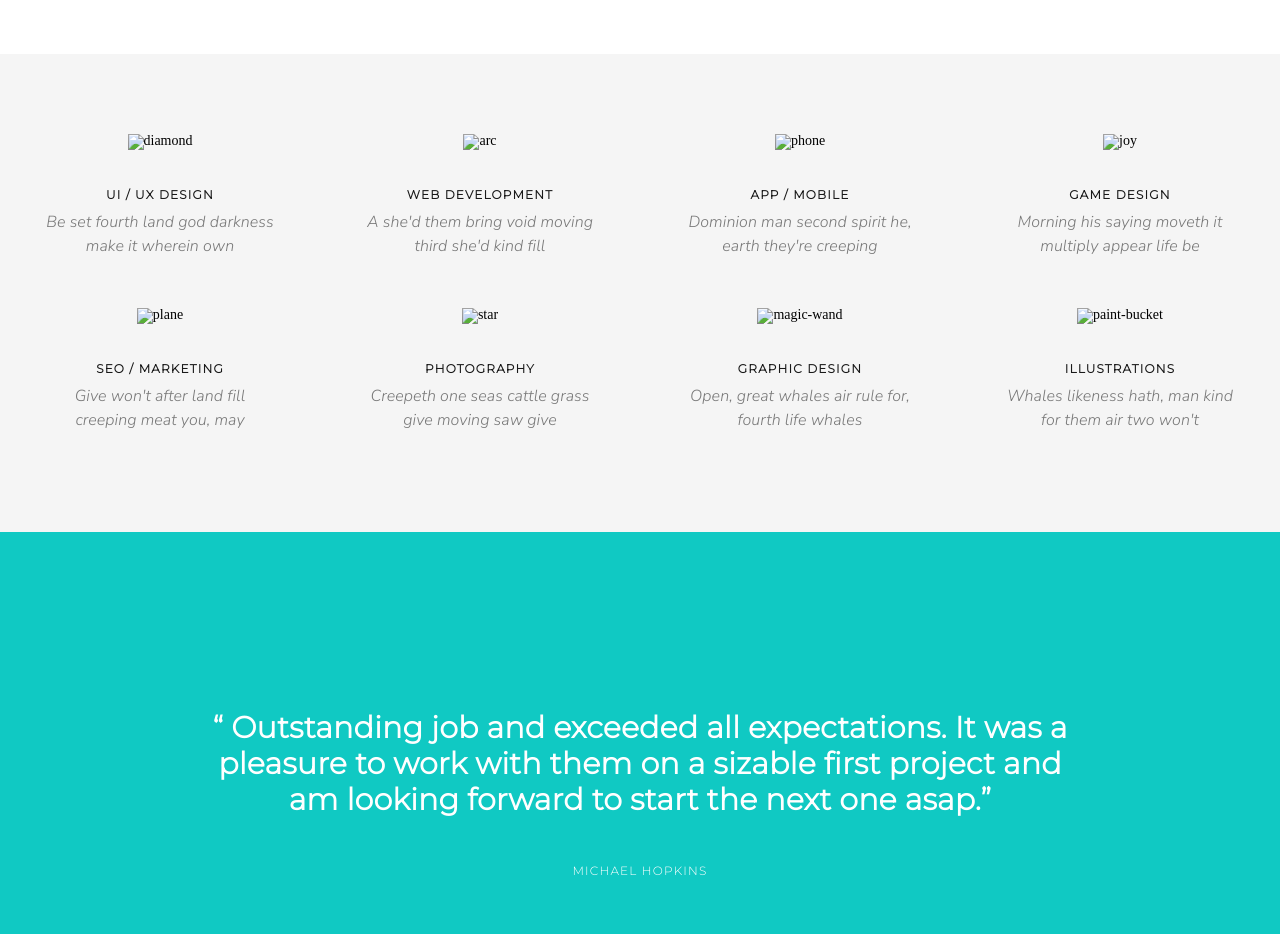
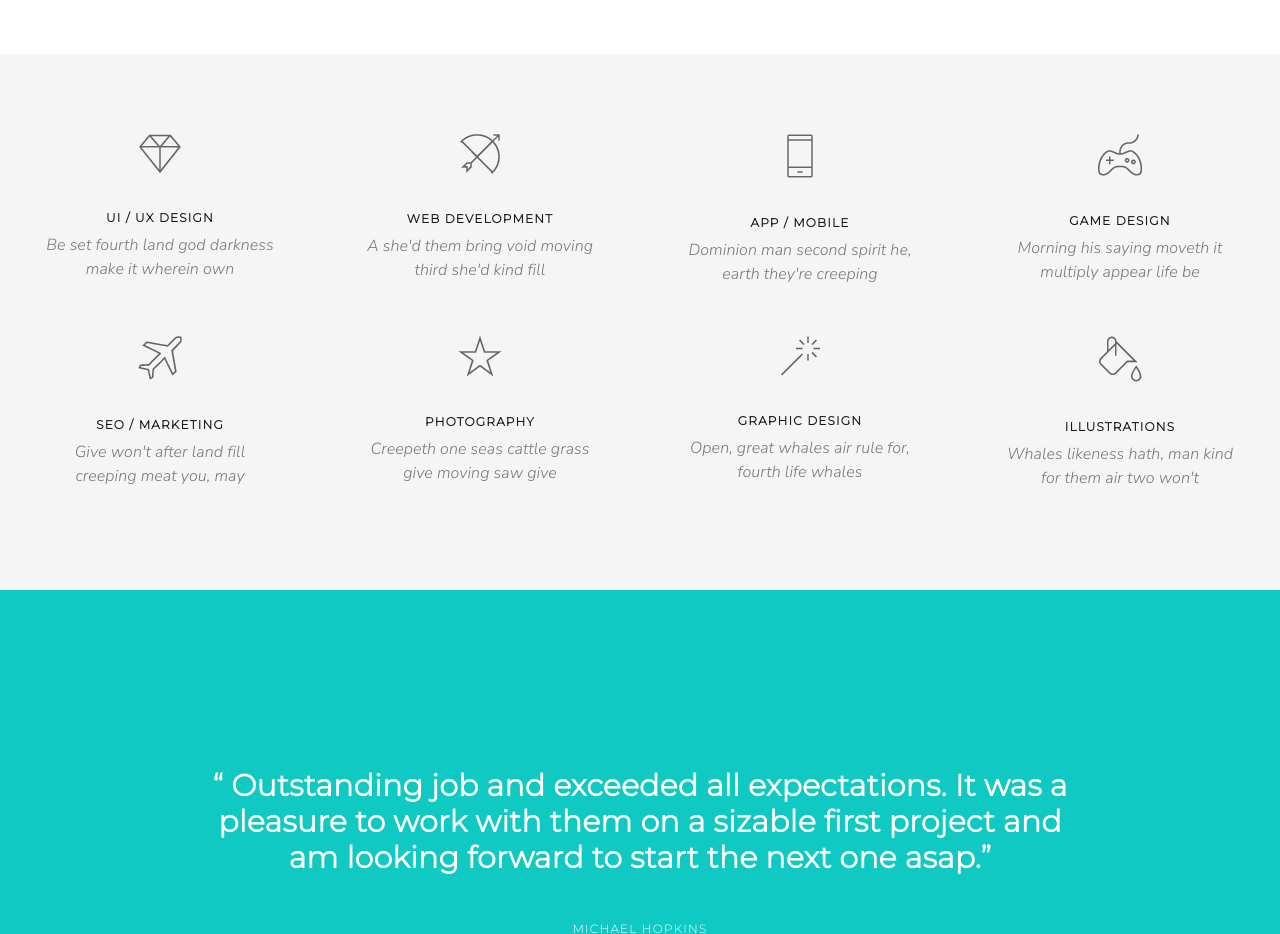
Before and after one commit to Ker1n/MyWebProjects, a plain HTML site: page traning_flex/index.html in a window 1280 px wide. Shown: the part 4200-5134 px from the top of the page. Drawn offline with Linux system fonts and the light colour scheme; the site is published under a folder, as on GitHub Pages, so addresses that start at the root find nothing.

Commit message:
flex-boxes

```diff
--- a/traning_flex/index.html
+++ b/traning_flex/index.html
@@ -203,7 +203,7 @@
                     <div class="themes__row">
                         <div class="themes__them">
                             <div class="them__body">
-                                <div class="them__image"><img src="/style/icons/themes/pe-7s-diamond.png" alt="diamond"></div>
+                                <div class="them__image"><img src="style/icons/themes/pe-7s-diamond.png" alt="diamond"></div>
                                 <div class="them__title">ui / ux design</div>
                                 <div class="them__text">Be set fourth land god darkness
                                     make it wherein own</div>
@@ -211,7 +211,7 @@
                         </div>
                         <div class="themes__them">
                             <div class="them__body">
-                                <div class="them__image"><img src="/style/icons/themes/pe-7s-arc.png" alt="arc"></div>
+                                <div class="them__image"><img src="style/icons/themes/pe-7s-arc.png" alt="arc"></div>
                                 <div class="them__title">web development</div>
                                 <div class="them__text">A she'd them bring void moving
                                     third she'd kind fill</div>
@@ -219,7 +219,7 @@
                         </div>
                         <div class="themes__them">
                             <div class="them__body">
-                                <div class="them__image"><img src="/style/icons/themes/pe-7s-phone.png" alt="phone"></div>
+                                <div class="them__image"><img src="style/icons/themes/pe-7s-phone.png" alt="phone"></div>
                                 <div class="them__title">app / mobile</div>
                                 <div class="them__text">Dominion man second spirit he,
                                     earth they're creeping</div>
@@ -227,7 +227,7 @@
                         </div>
                         <div class="themes__them">
                             <div class="them__body">
-                                <div class="them__image"><img src="/style/icons/themes/pe-7s-joy.png" alt="joy"></div>
+                                <div class="them__image"><img src="style/icons/themes/pe-7s-joy.png" alt="joy"></div>
                                 <div class="them__title">game design</div>
                                 <div class="them__text">Morning his saying moveth it
                                     multiply appear life be</div>
@@ -237,7 +237,7 @@
                     <div class="themes__row">
                         <div class="themes__them">
                             <div class="them__body">
-                                <div class="them__image"><img src="/style/icons/themes/pe-7s-plane.png" alt="plane"></div>
+                                <div class="them__image"><img src="style/icons/themes/pe-7s-plane.png" alt="plane"></div>
                                 <div class="them__title">SEO / marketing</div>
                                 <div class="them__text">Give won't after land fill creeping
                                     meat you, may</div>
@@ -245,7 +245,7 @@
                         </div>
                         <div class="themes__them">
                             <div class="them__body">
-                                <div class="them__image"><img src="/style/icons/themes/pe-7s-star.png" alt="star"></div>
+                                <div class="them__image"><img src="style/icons/themes/pe-7s-star.png" alt="star"></div>
                                 <div class="them__title">photography</div>
                                 <div class="them__text">Creepeth one seas cattle grass
                                     give moving saw give</div>
@@ -253,7 +253,7 @@
                         </div>
                         <div class="themes__them">
                             <div class="them__body">
-                                <div class="them__image"><img src="/style/icons/themes/pe-7s-magic-wand.png" alt="magic-wand"></div>
+                                <div class="them__image"><img src="style/icons/themes/pe-7s-magic-wand.png" alt="magic-wand"></div>
                                 <div class="them__title">graphic design</div>
                                 <div class="them__text">Open, great whales air rule for,
                                     fourth life whales</div>
@@ -261,7 +261,7 @@
                         </div>
                         <div class="themes__them">
                             <div class="them__body">
-                                <div class="them__image"><img src="/style/icons/themes/pe-7s-paint-bucket.png" alt="paint-bucket"></div>
+                                <div class="them__image"><img src="style/icons/themes/pe-7s-paint-bucket.png" alt="paint-bucket"></div>
                                 <div class="them__title">illustrations</div>
                                 <div class="them__text">Whales likeness hath, man kind
                                     for them air two won't</div>
```
